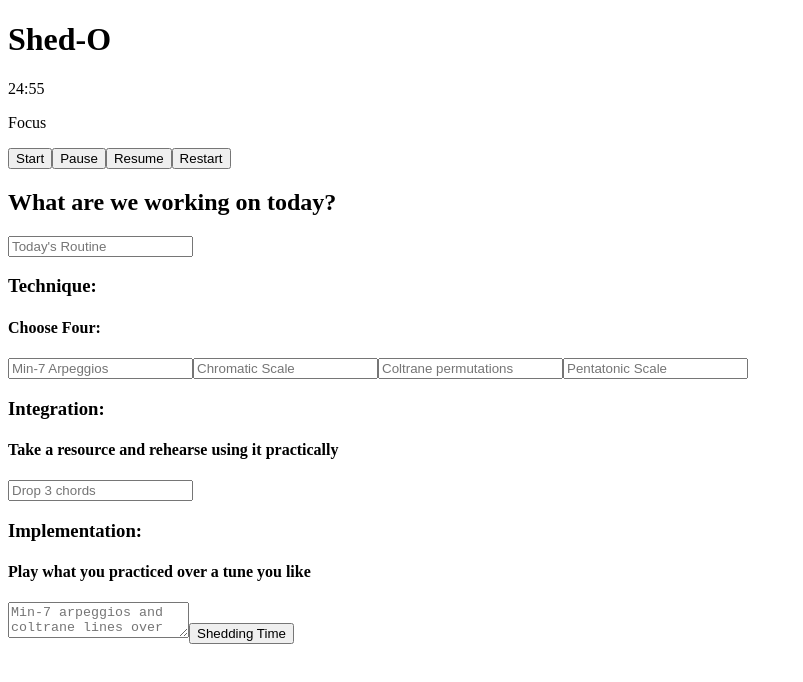
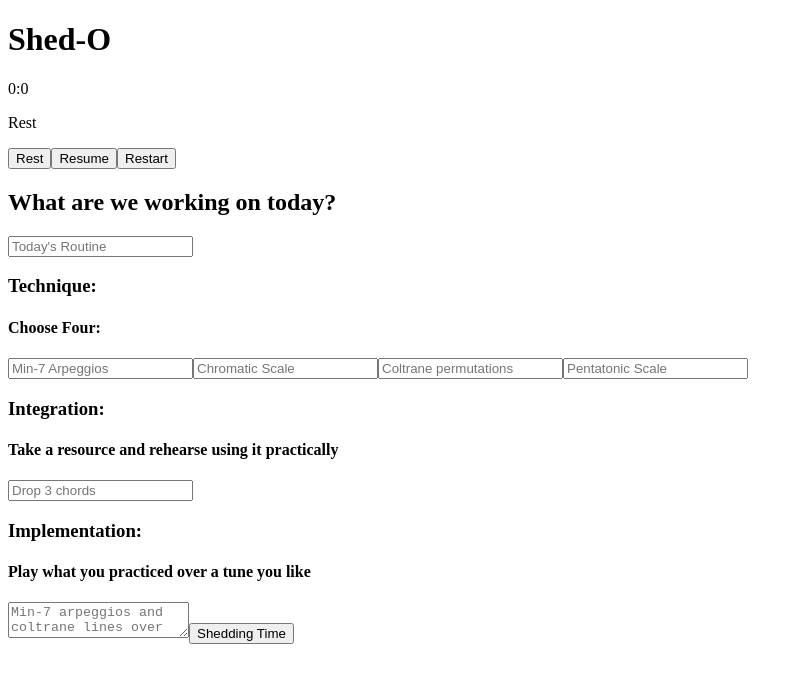
Before and after one commit to rodrigogramitto/shed.o, a React app: page / in a window 1280 px wide. Shown: the top 682 px of the page, without its empty margins (0-803 px from the left). Built offline with nearby package versions, Linux system fonts and the light colour scheme; the HTML template or start-up script is replaced by a standard one.

Commit message:
Shedo main page complete

```diff
--- a/src/client/components/Pomodoro.jsx
+++ b/src/client/components/Pomodoro.jsx
@@ -1,34 +1,55 @@
-import React from 'react';
+/* eslint-disable import/extensions */
+import React, { useState } from 'react';
 import { useTimer } from 'react-timer-hook';
+import RoutineForm from './RoutineForm.jsx';
 
-function MyTimer({ expiryTimestamp }) {
+function MyTimer() {
+  const [isFocusTime, setIsFocusTime] = useState(false);
+  const focusTime = 25 * 60; // 25 minutes in seconds
+  const restTime = 5 * 60; // 5 minutes in seconds
+
+  const expiryTimestamp = isFocusTime ? focusTime : restTime;
+
   const {
     seconds,
     minutes,
-    hours,
-    days,
     isRunning,
-    start,
     pause,
     resume,
     restart,
-  } = useTimer({ expiryTimestamp, onExpire: () => console.warn('onExpire called') });
+    // eslint-disable-next-line no-console
+  } = useTimer({ expiryTimestamp, autoStart: false, onExpire: console.log('Expired') });
+
+  const toggleTimer = () => {
+    setIsFocusTime(!isFocusTime);
+    const time = new Date();
+    time.setSeconds(time.getSeconds() + (isFocusTime ? restTime : focusTime));
+    restart(time);
+  };
 
   return (
     <div>
-      <div>
-        <span>{minutes}</span>:<span>{seconds}</span>
+      <div id="pomodoro">
+        <div id="timer">
+          <span>{minutes}</span>
+          :
+          <span>{seconds}</span>
+        </div>
+        <p>{isFocusTime ? 'Focus' : 'Rest'}</p>
+        <button type="button" onClick={toggleTimer}>{isRunning ? 'Shed' : 'Rest'}</button>
+        {isRunning ? <button type="button" onClick={pause}>Pause</button> : <button type="button" onClick={resume}>Resume</button>}
+        <button
+          type="button"
+          onClick={() => {
+            const time = new Date();
+            time.setSeconds(time.getSeconds() + (isFocusTime ? focusTime : restTime));
+            restart(time);
+          }}
+        >
+          Restart
+        </button>
       </div>
-      <p>{isRunning ? 'Focus' : 'Rest'}</p>
-      <button onClick={start}>Start</button>
-      <button onClick={pause}>Pause</button>
-      <button onClick={resume}>Resume</button>
-      <button onClick={() => {
-        // Restarts to 5 minutes timer
-        const time = new Date();
-        time.setSeconds(time.getSeconds() + 300);
-        restart(time)
-      }}>Restart</button>
+      <RoutineForm toggleTimer={toggleTimer} />
     </div>
   );
 }
--- a/src/client/components/RoutineForm.jsx
+++ b/src/client/components/RoutineForm.jsx
@@ -2,7 +2,7 @@
 import React, { useRef } from 'react';
 import axios from 'axios';
 
-function RoutineForm() {
+function RoutineForm({ toggleTimer }) {
   const routineName = useRef('');
   const tech1 = useRef('');
   const tech2 = useRef('');
@@ -13,6 +13,7 @@ function RoutineForm() {
 
   const handleClick = (e) => {
     e.preventDefault();
+    toggleTimer();
     const routine = {};
     routine.name = routineName.current.value;
     routine.technique = [
@@ -32,10 +33,10 @@ function RoutineForm() {
     <div>
       <h2>What are we working on today?</h2>
       <form id="practiceRoutine">
-        <label className="routineElement">
-          <input type="text" placeholder="Today's Routine" ref={routineName} />
+        <label className="routineElement" htmlFor="RoutineName">
+          <input type="text" placeholder="Today's Routine" ref={routineName} id="RoutineName" />
         </label>
-        <label className="routineElement">
+        <label className="routineElement" htmlFor="Technique">
           <h3>Technique:</h3>
           <h4>Choose Four:</h4>
           <input type="text" placeholder="Min-7 Arpeggios" ref={tech1} />
@@ -43,12 +44,12 @@ function RoutineForm() {
           <input type="text" placeholder="Coltrane permutations" ref={tech3} />
           <input type="text" placeholder="Pentatonic Scale" ref={tech4} />
         </label>
-        <label>
+        <label htmlFor="Integration">
           <h3>Integration:</h3>
           <h4>Take a resource and rehearse using it practically</h4>
           <input type="text" placeholder="Drop 3 chords" ref={integration} />
         </label>
-        <label>
+        <label htmlFor="Implementation">
           <h3>Implementation:</h3>
           <h4>Play what you practiced over a tune you like</h4>
           <textarea type="text" placeholder="Min-7 arpeggios and coltrane lines over Strasbourg St. Denis, switch every 2 choruses to comp with Drop 3 chords" ref={implementation} />
--- a/src/client/components/app.jsx
+++ b/src/client/components/app.jsx
@@ -1,17 +1,15 @@
 /* eslint-disable import/extensions */
 import React from 'react';
-import RoutineForm from './RoutineForm.jsx';
 import MyTimer from './Pomodoro.jsx';
 
 function App() {
-  const time = new Date();
-  time.setSeconds(time.getSeconds() + 1500);
+  // const time = new Date();
+  // time.setSeconds(time.getSeconds() + 1500);
   return (
     <div>
       <h1>Shed-O</h1>
       <div>
-        <MyTimer expiryTimestamp={time} />
-        <RoutineForm />
+        <MyTimer />
       </div>
     </div>
   );
```
Also changed, not shown: 3 other files (tests, documents, lock files or other folders).
